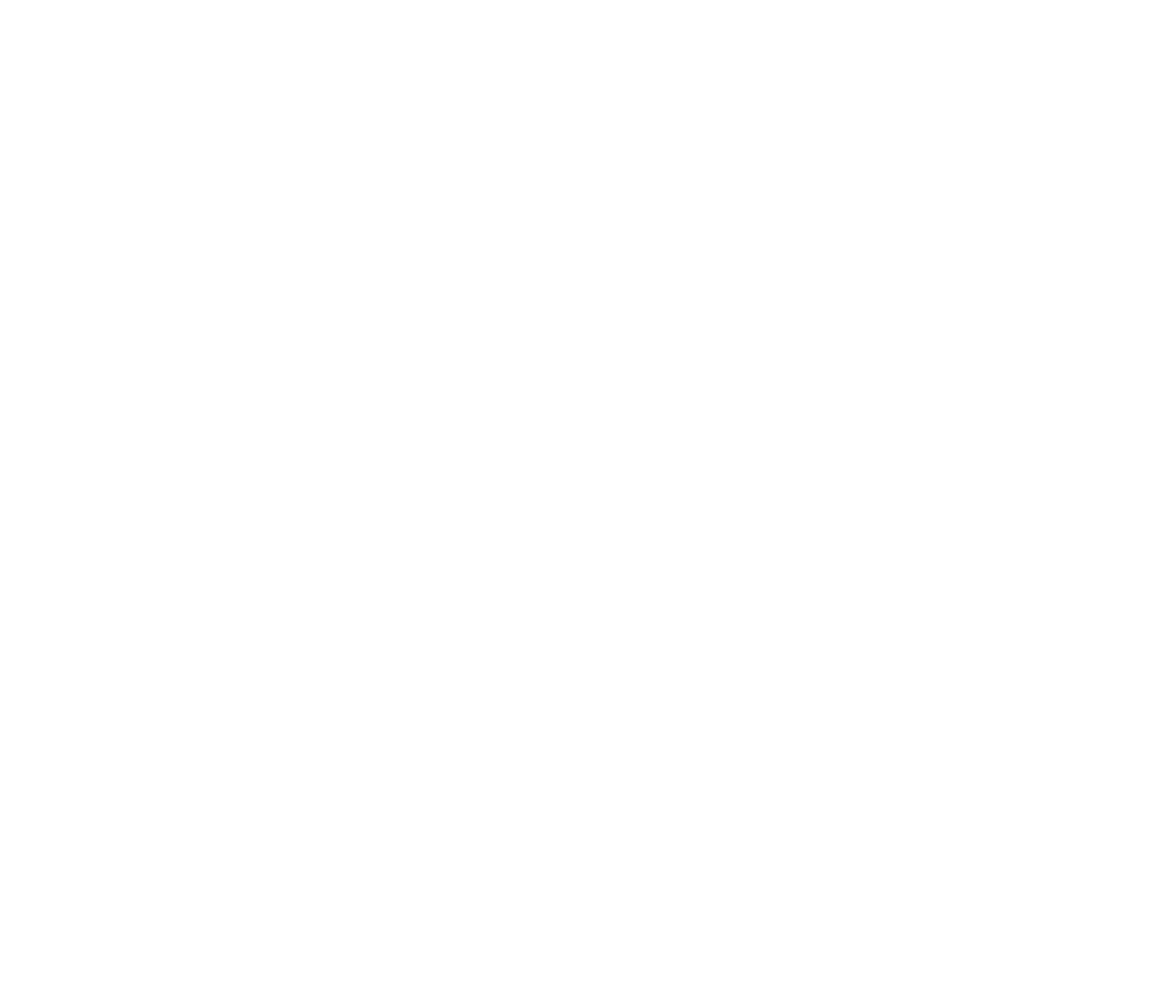
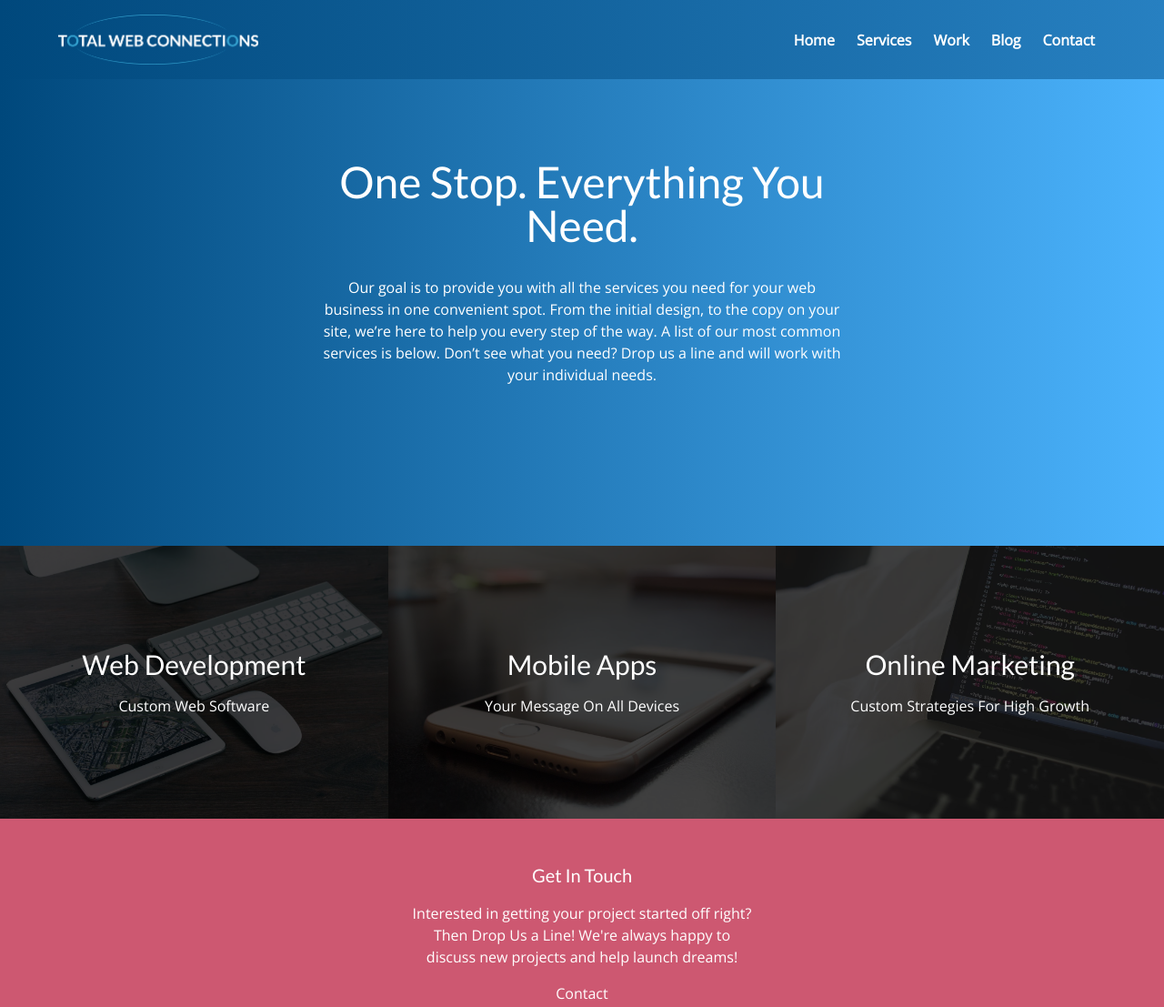
Before and after one commit to TotalWebConnections/total-web-connections, a Gatsby site: page /services in a window 1280 px wide. Before the commit this address had no page. Shown: the top 1107 px of the page at 91% size. Before the commit the page ends 800 px from the top, so only its background shows below. Built offline with nearby package versions, Linux system fonts and the light colour scheme; Gatsby itself is replaced by a stand-in of ours.

Commit message:
setup services page

```diff
--- a/gatsby-browser.js
+++ b/gatsby-browser.js
@@ -15,3 +15,4 @@ import "prismjs/themes/prism.css"
 
 import './src/styles/global.css';
 import './src/styles/home.css';
+import './src/styles/sub.css';
--- a/src/components/Map.js
+++ b/src/components/Map.js
@@ -17,7 +17,6 @@ const Map = () => {
       </div>
 
       <div id="map" className="googleMap" style={{height: "350px", width: "100%"}}>
-          <script src="https://maps.googleapis.com/maps/api/js?key=AIzaSyArEam9KzNPl_ORcpMmUP3Kvo-s8Dl1aPE&v=3"></script>
       </div>
     </div>
   )
--- a/src/components/Nav.js
+++ b/src/components/Nav.js
@@ -12,7 +12,7 @@ const Nav = () => {
         <div className="flex items-center header-bold">
           <ul>
             <li className="inline-block px-3 transition-all hover:text-secondary"><a href="#">Home</a></li>
-            <li className="inline-block px-3 transition-all hover:text-secondary"><a href="#">Services</a></li>
+            <li className="inline-block px-3 transition-all hover:text-secondary"><a href="/services">Services</a></li>
             <li className="inline-block px-3 transition-all hover:text-secondary"><a href="#">Work</a></li>
             <li className="inline-block px-3 transition-all hover:text-secondary"><a href="#">Blog</a></li>
             <li className="inline-block px-3 transition-all hover:text-secondary"><a href="#">Contact</a></li>
--- /dev/null
+++ b/src/components/SubHero.js
@@ -0,0 +1,17 @@
+import * as React from "react"
+import { Link } from "gatsby"
+
+
+const SubHero = ({header, copy}) => {
+
+  return (
+    <div className="relative subHeader py-44">
+      <div className="text-white text-center max-w-xl m-auto">
+        <h1 className="text-5xl">{ header }</h1>
+        <p className="pt-8">{ copy }</p>
+      </div>
+    </div>
+  )
+}
+
+export default SubHero
--- /dev/null
+++ b/src/pages/services.js
@@ -0,0 +1,77 @@
+import * as React from "react"
+import { Link, graphql } from "gatsby"
+
+import Bio from "../components/bio"
+import Layout from "../components/layout"
+import Seo from "../components/seo"
+
+import SubHero from "../components/SubHero"
+import Services from "../components/home/Services"
+import Work from "../components/home/Work"
+import Blog from "../components/home/Blog"
+import Process from "../components/home/Process"
+
+const BlogIndex = ({ data, location }) => {
+  const siteTitle = data.site.siteMetadata?.title || `Title`
+  const posts = data.allMarkdownRemark.nodes
+
+  const copy = "Our goal is to provide you with all the services you need for your web business in one convenient spot. From the initial design, to the copy on your site, we’re here to help you every step of the way. A list of our most common services is below. Don’t see what you need? Drop us a line and will work with your individual needs.";
+
+  return (
+    <Layout location={location} title={siteTitle}>
+      <Seo title="Total Web Connections" />
+      <SubHero header="One Stop. Everything You Need." copy={copy}/>
+      <div class="grid grid-cols-1 sm:grid-cols-2 md:grid-cols-3 text-white">
+        <div className="ServiceBlock text-center" style={{backgroundImage: "url('/images/development.jpeg')"}}>
+          <a href="#">
+            <div className="py-28">
+              <h2 className="text-3xl">Web Development</h2>
+              <p className="pt-4">Custom Web Software</p>
+            </div>
+          </a>
+        </div>
+        <div className="ServiceBlock text-center" style={{backgroundImage: "url('/images/mobile.jpeg')"}}>
+          <a href="#">
+            <div className="py-28">
+              <h2 className="text-3xl">Mobile Apps</h2>
+              <p className="pt-4">Your Message On All Devices</p>
+            </div>
+          </a>
+        </div>
+        <div className="ServiceBlock text-center" style={{backgroundImage: "url('/images/applications.jpeg')"}}>
+          <a href="#">
+            <div className="py-28">
+              <h2 className="text-3xl">Online Marketing</h2>
+              <p className="pt-4">Custom Strategies For High Growth</p>
+            </div>
+          </a>
+        </div>
+      </div>
+    </Layout>
+  )
+}
+
+export default BlogIndex
+
+export const pageQuery = graphql`
+  query {
+    site {
+      siteMetadata {
+        title
+      }
+    }
+    allMarkdownRemark(sort: { fields: [frontmatter___date], order: DESC }) {
+      nodes {
+        excerpt
+        fields {
+          slug
+        }
+        frontmatter {
+          date(formatString: "MMMM DD, YYYY")
+          title
+          description
+        }
+      }
+    }
+  }
+`
--- /dev/null
+++ b/src/styles/sub.css
@@ -0,0 +1,27 @@
+.subHeader {
+  background: #4BB3FD;
+  background: -webkit-linear-gradient(to left, #4BB3FD, #00487C);
+  background: -webkit-gradient(linear, right top, left top, from(#4BB3FD), to(#00487C));
+  background: -webkit-linear-gradient(right, #4BB3FD, #00487C);
+  background: -o-linear-gradient(right, #4BB3FD, #00487C);
+  background: linear-gradient(to left, #4BB3FD, #00487C);
+}
+
+.ServiceBlock {
+  background-size: cover;
+  background-position: center;
+  position: relative;
+}
+
+.ServiceBlock:before {
+  content: "";
+  position: absolute;
+  left: 0; right: 0;
+  top: 0; bottom: 0;
+  background: rgba(0,0,0,.75);
+}
+
+.ServiceBlock div {
+  position: relative;
+  z-index: 2;
+}
```
Also changed, not shown: static/images/applications.jpeg (added), static/images/development.jpeg (added), static/images/mobile.jpeg (added).
